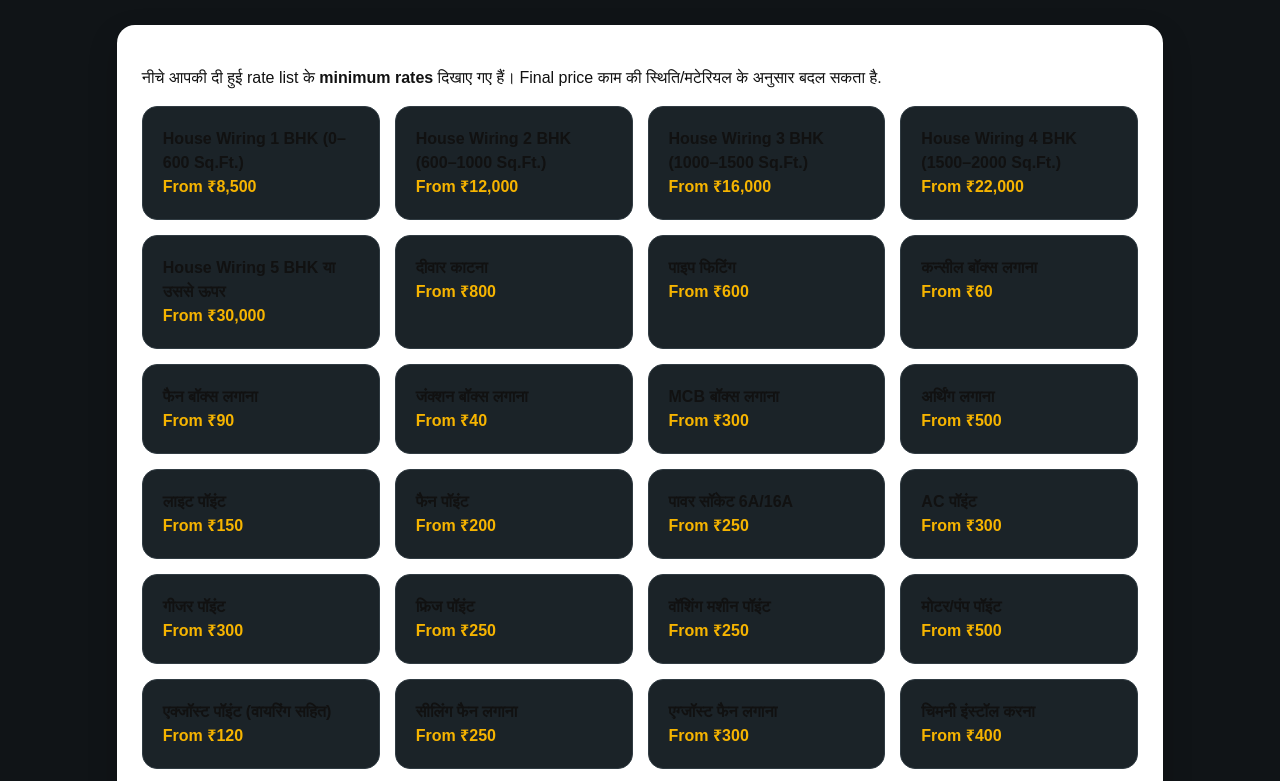
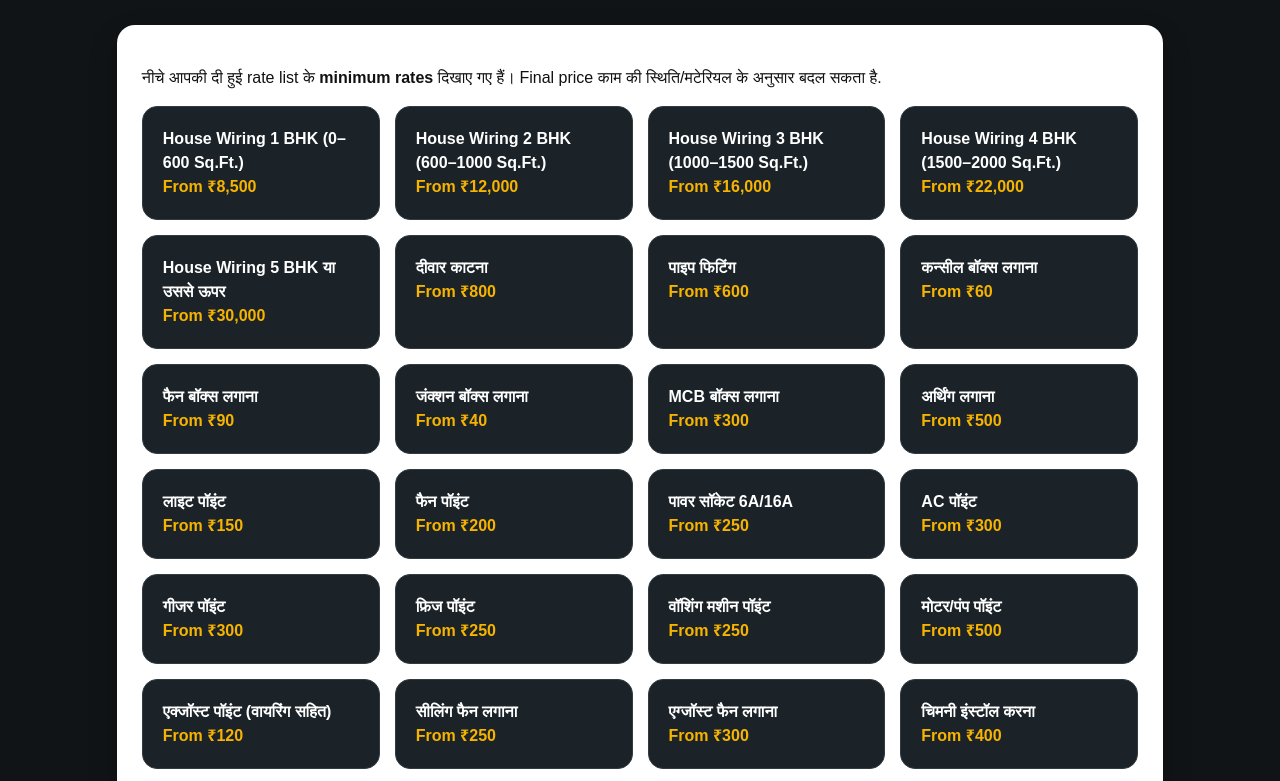
Before and after one commit to aditya1milian-jpg/ase-electrician, a plain HTML site: page index.html in a window 1280 px wide. Shown: the part 2199-2980 px from the top of the page. Drawn offline with Linux system fonts and the light colour scheme; files whose address does not match are found by name.

Commit message:
Update index.html

```diff
--- a/index.html
+++ b/index.html
@@ -15,7 +15,7 @@ h1{font-size:clamp(40px,8vw,72px);margin:22px 0 10px} .hero p{font-size:20px;col
 .trust{margin:22px 0;color:#eee} .section{padding:55px 6%;max-width:1200px;margin:auto} h2{font-size:34px;margin-top:0}
 .card{background:#fff;color:#111;border-radius:18px;padding:25px;box-shadow:0 12px 30px #0003}
 .profile{display:grid;grid-template-columns:1fr 2fr;gap:25px;align-items:center} .profile-icon{height:170px;border-radius:18px;background:#f6b400;color:#111;display:grid;place-items:center;font-size:70px}
-.services{display:grid;grid-template-columns:repeat(auto-fit,minmax(210px,1fr));gap:15px} .service{padding:20px;border-radius:15px;background:#1b2328;border:1px solid #303b42}
+.services{display:grid;grid-template-columns:repeat(auto-fit,minmax(210px,1fr));gap:15px} .service{padding:20px;border-radius:15px;background:#1b2328;border:1px solid #303b42;color:#fff}
 .price{color:#f6b400;font-weight:800} form{display:grid;gap:13px} input,select,textarea{width:100%;padding:14px;border:1px solid #ddd;border-radius:10px;font-size:16px} textarea{min-height:90px}
 .visit{text-align:center;background:#fff4cc;color:#111;padding:12px;border-radius:10px;font-weight:900;margin-top:4px}
 .gallery{display:grid;grid-template-columns:repeat(auto-fit,minmax(220px,1fr));gap:14px} figure{margin:0;background:#1b2328;border-radius:14px;overflow:hidden} figure img{width:100%;height:220px;object-fit:cover;display:block} figcaption{padding:10px 12px;font-weight:700}
```
